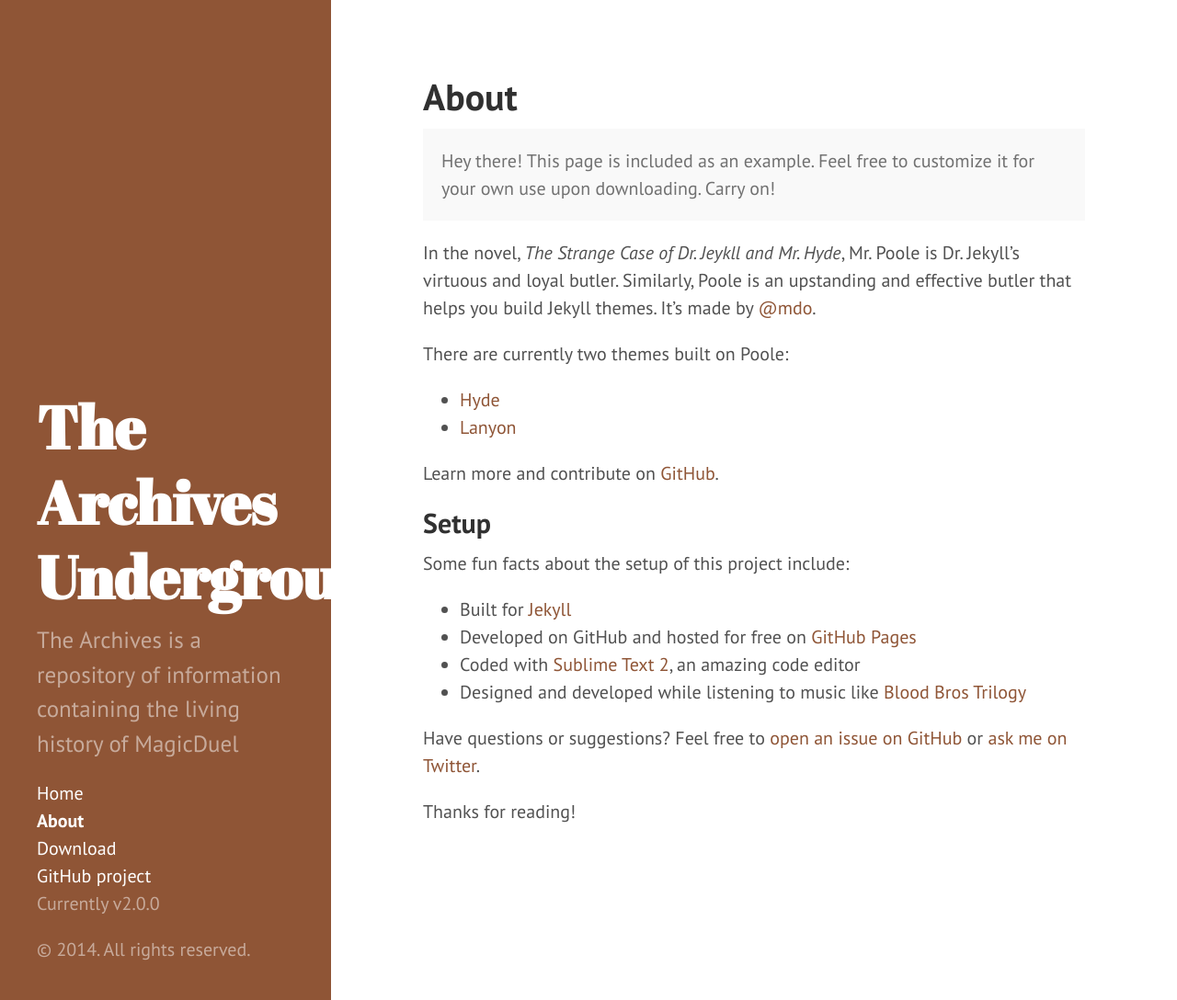
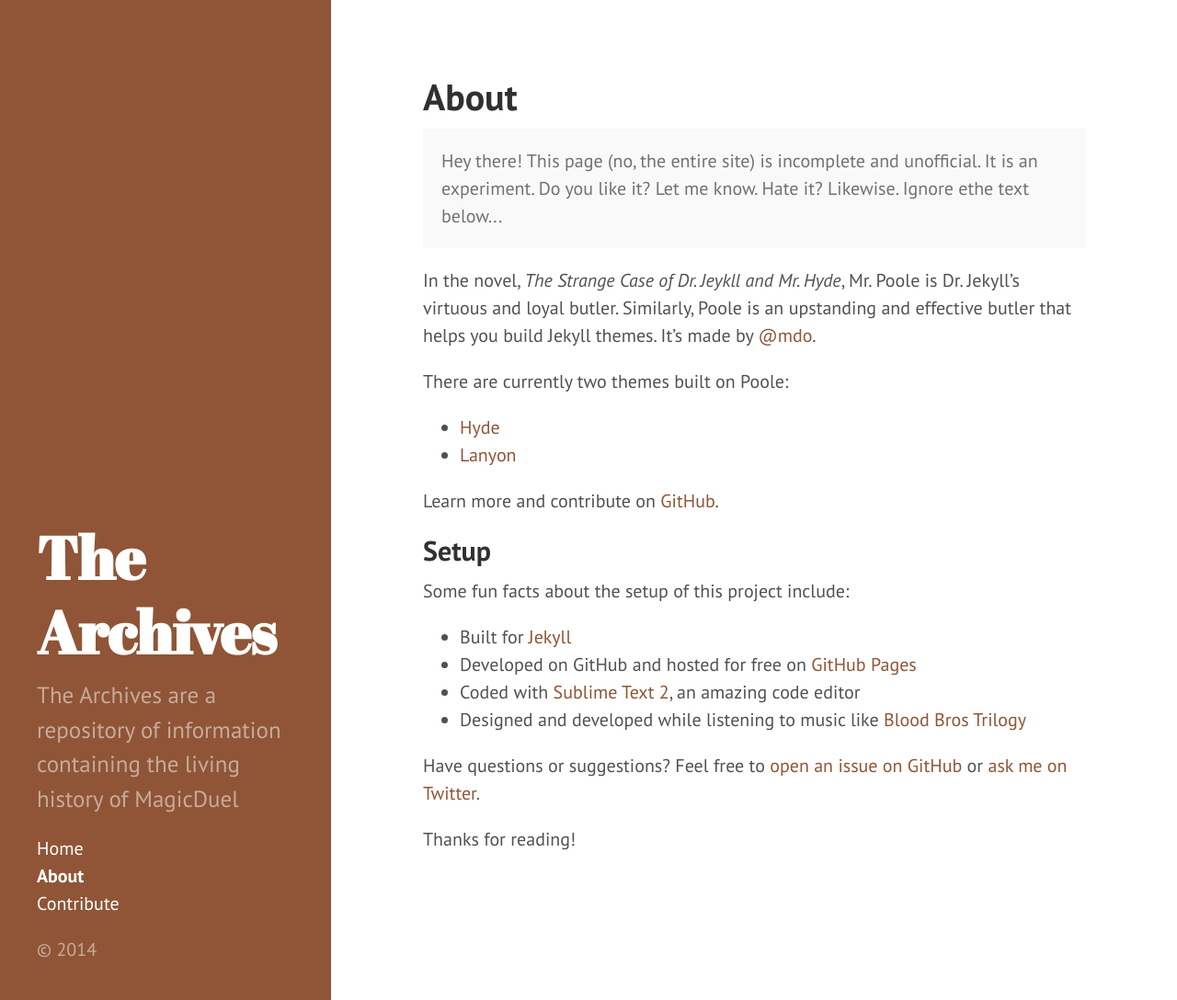
Before and after one commit to the-archives-underground/the-archives-underground, a Jekyll site: the page built from about.md, in a window 1280 px wide and 1088 px high. Shown: the whole window at 92% size. Built offline with Jekyll 4.4.1, drawn with Linux system fonts in a browser that asks for light colours; Markdown is read by kramdown in place of the engine named in the settings.

Commit message:
Removed some links, update about page slightly

```diff
--- a/_config.yml
+++ b/_config.yml
@@ -6,9 +6,9 @@ pygments:         true
 permalink:        pretty
 
 # Setup
-title:            The Archives Underground
-tagline:          'Just a test'
-description:      'The Archives is a repository of information containing the living history of MagicDuel'
+title:            The Archives
+tagline:          'The MagicDuel Archives'
+description:      'The Archives are a repository of information containing the living history of MagicDuel'
 url:              http://the-archives-underground.github.io
 
 author:
@@ -20,4 +20,4 @@ paginate:         5
 version:          2.0.0
 
 github:
-  repo:           https://github.com/ctogden/the-archives-underground
+  repo:           https://github.com/the-archives-underground/the-archives-underground.github.io
--- a/_includes/sidebar.html
+++ b/_includes/sidebar.html
@@ -26,11 +26,9 @@
         {% endif %}
       {% endfor %}
 
-      <li class="sidebar-nav-item"><a href="{{ site.github.repo }}/archive/v{{ site.version }}.zip">Download</a></li>
-      <li class="sidebar-nav-item"><a href="{{ site.github.repo }}">GitHub project</a></li>
-      <li class="sidebar-nav-item">Currently v{{ site.version }}</li>
+      <li class="sidebar-nav-item"><a href="{{ site.github.repo }}">Contribute</a></li>
     </ul>
 
-    <p>&copy; {{ site.time | date: '%Y' }}. All rights reserved.</p>
+    <p>&copy; {{ site.time | date: '%Y' }}</p>
   </div>
 </div>
--- a/about.md
+++ b/about.md
@@ -4,7 +4,7 @@ title: About
 ---
 
 <p class="message">
-  Hey there! This page is included as an example. Feel free to customize it for your own use upon downloading. Carry on!
+  Hey there! This page (no, the entire site) is incomplete and unofficial. It is an experiment. Do you like it?  Let me know.  Hate it? Likewise. Ignore ethe text below...
 </p>
 
 In the novel, *The Strange Case of Dr. Jeykll and Mr. Hyde*, Mr. Poole is Dr. Jekyll's virtuous and loyal butler. Similarly, Poole is an upstanding and effective butler that helps you build Jekyll themes. It's made by [@mdo](https://twitter.com/mdo).
```
